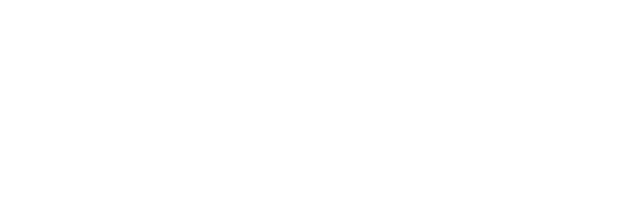
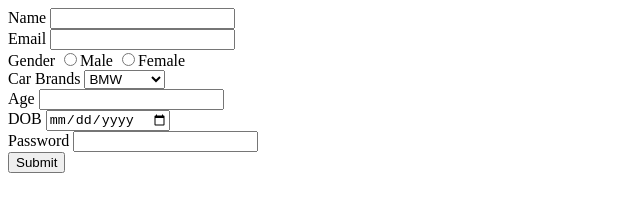
Before and after one commit to acciojob/signup-form-car-Ananthakrishnan21, a website: page main.html in a window 1280 px wide. Shown: the whole page, without its empty margins (0-640 px from the left). Drawn offline with Linux system fonts and the light colour scheme.

Commit message:
first commit

```diff
--- a/main.html
+++ b/main.html
@@ -8,6 +8,35 @@
 
 <body>
 	<!-- the entire body must be written by student -->
+	<form method="post">
+		<label for="name">Name</label>
+		<input type="text" id="name" required>
+		<br>
+		<label for="email">Email</label>
+		<input type="email" id="email" required>
+		<br>
+		<label for="gender">Gender</label>
+		<input type="radio" name="gender" required>Male
+		<input type="radio" name="gender" required>Female
+		<br>
+		<label for="cars">Car Brands</label>
+		<select name="" id="cars" required>
+			<option value="bmw">BMW</option>
+			<option value="audi">Audi</option>
+			<option value="mercedez">Mercedez</option>
+		</select>
+		<br>
+		<label for="age">Age</label>
+		<input type="number" name="" id="age" required>
+		<br>
+		<label for="dob">DOB</label>
+		<input type="date" id="dob" required>
+		<br>
+		<label for="password">Password</label>
+		<input type="password" id="password" required>
+		<br>
+		<button>Submit</button>
+	</form>
     <script type="text/javascript" src="./script.js">
 </script>
 
```
